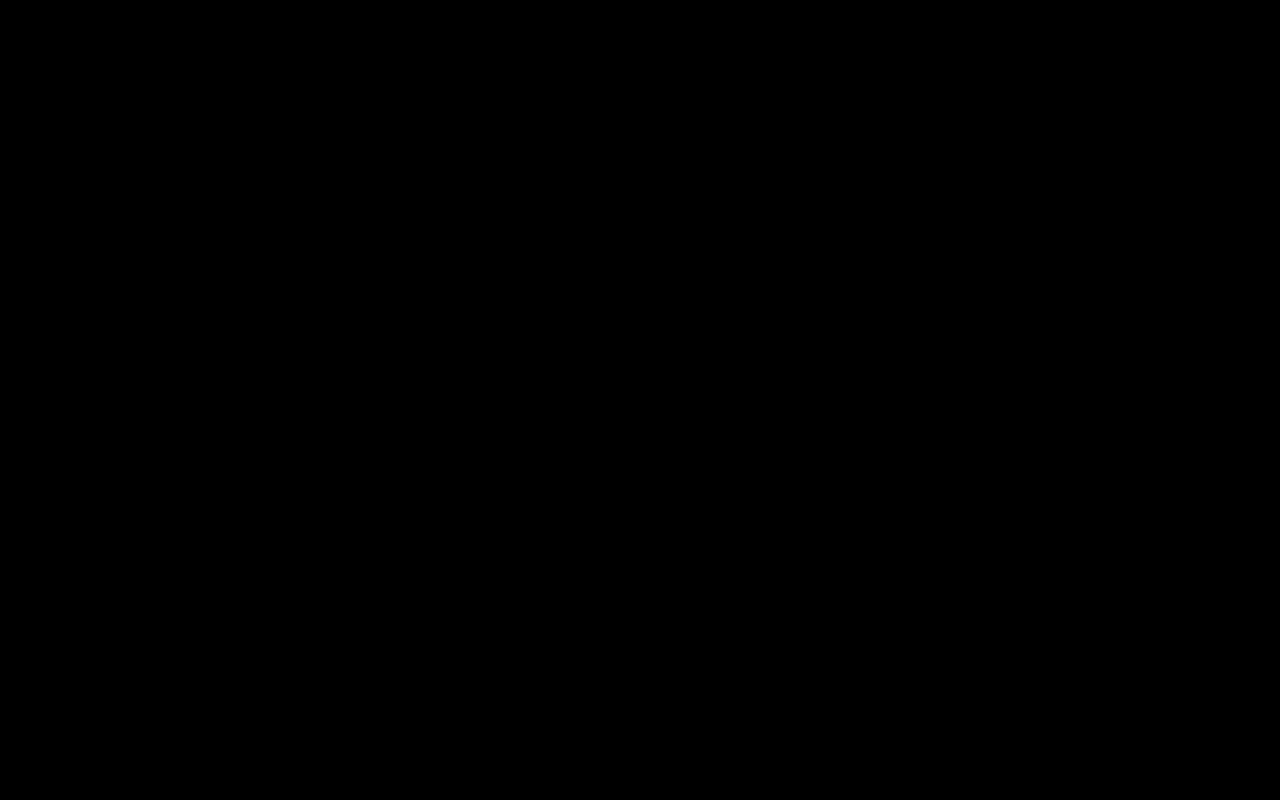
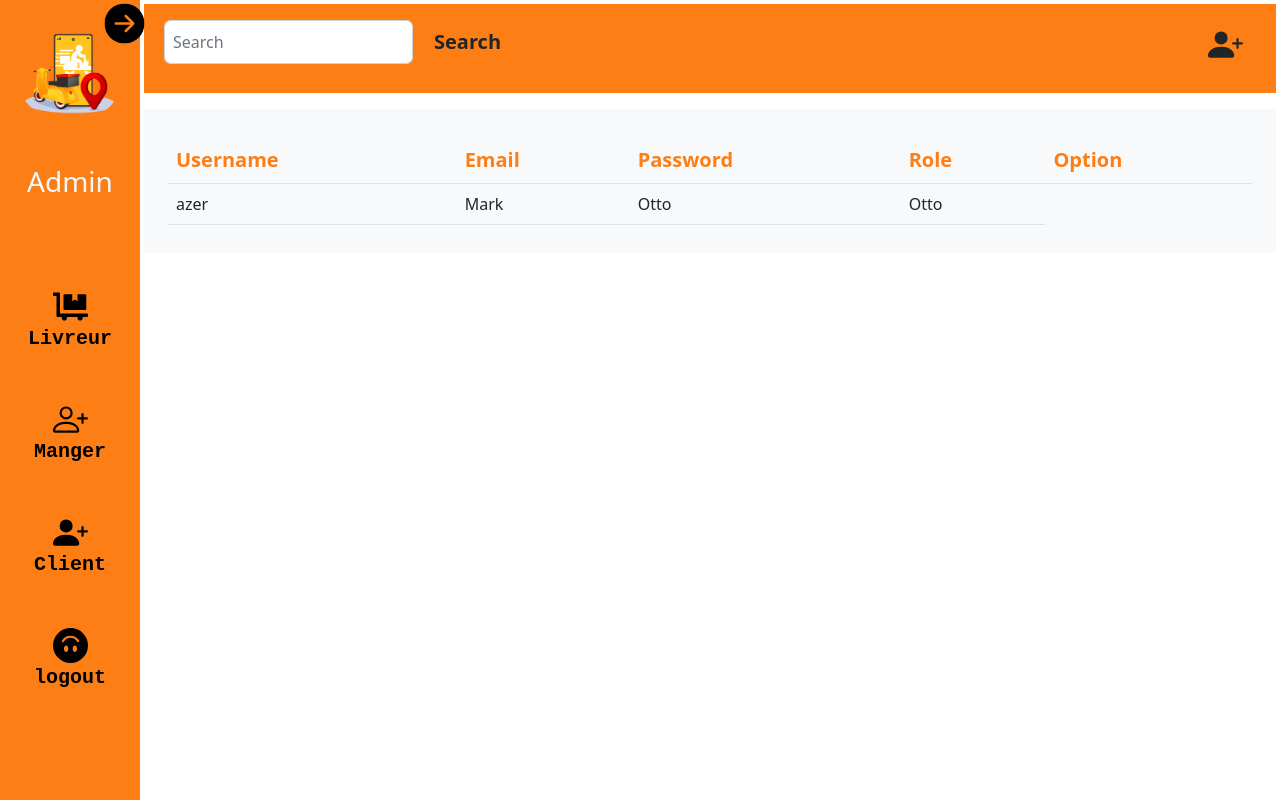
Before and after one commit to soumiaessabiry/App_Mar7aba_react, a React (Create React App) app: page /Client in a window 1280 px wide. Before the commit this address had no page. Built offline with nearby package versions, Linux system fonts and the light colour scheme.

Commit message:
termnier l'ajoute de tableau de client manger livreur + link de sidebar

```diff
--- a/src/App.js
+++ b/src/App.js
@@ -10,6 +10,9 @@ import Dashbord from "./Compoment/Dashbord"
 import Sidebar from "./Compoment/Sidbar"
 import axios from 'axios'
 import Navbar from "./Compoment/Navbar"
+import Livreur from "./Compoment/Livreur"
+import Manger from "./Compoment/Manger"
+import Client from "./Compoment/Client"
 const myStyle={
   background:'black',
   height:'100vh',
@@ -25,6 +28,9 @@ const myStyle={
 			<Route path="/Register" element={<Register/>} />
       <Route path="/Users" element={<Users/>} />
       <Route path="/Dashbord" element={<Dashbord/>} />
+      <Route path="/Livreur" element={<Livreur/>}></Route>
+      <Route path="/Manger" element={<Manger/>}></Route>
+      <Route path="/Client" element={<Client/>}></Route>
 		</Routes>
      </div>
     )
--- /dev/null
+++ b/src/Compoment/Client.jsx
@@ -0,0 +1,36 @@
+import { Row } from "react-bootstrap";
+import Col from "react-bootstrap";
+import Navbar from "./Navbar";
+import Tables from "./Table";
+import Dashbord from "./Dashbord";
+import Sidebar from "./Sidbar"
+import ModalAjouter from "./ModalAjouter"
+const over={'overflow': 'auto'}
+const bgg={'background':'#fd7e14'}
+const Client=()=>{
+    return(
+        <div className="h-100 bg-white">
+            <div className="d-flex h-100">
+                <div className="p-3 " style={bgg}>
+                    <Sidebar/>
+                </div>
+                <div className=" p-1 w-100" style={over} >
+                        <Row className=" m-auto" style={bgg}>
+                            <Navbar name=" Client" />
+                        </Row>
+                        <Row className="  m-auto mt-3 bg-light text-dark">
+                            <div>
+                                <div className=" p-1 w-100" style={over} >
+                                <Row className="  m-auto mt-3 bg-light ">
+                                    <Tables   />
+                                </Row>
+                                </div>
+                            </div>
+                        </Row>
+                </div>
+            </div>
+       </div>
+
+    )
+}
+export default Client
--- a/src/Compoment/Dashbord.jsx
+++ b/src/Compoment/Dashbord.jsx
@@ -1,11 +1,22 @@
 import Container from "react-bootstrap/esm/Container";
+import { FaDollyFlatbed} from "react-icons/fa";
+import { FcManager} from "react-icons/fc";
+import { ImUsers} from "react-icons/im";
+import { NavLink } from "react-router-dom";
 import Sidebar from "./Sidbar"
 import Navbar from './Navbar'
 import Tables from './Table'
+import Livreur from './Livreur'
+import Client from './Client'
+import Manger from './Manger'
 import Row from 'react-bootstrap/Row';
 import Col from 'react-bootstrap/Col';
 const bgg={'background':'#fd7e14'}
 const over={'overflow': 'auto'}
+const icon={"font-size": "35px","color":"brown"}
+const shadow = {
+  boxShadow: '13px 8px 13px coral','border':'none'
+};
 const Dashbord=()=>{
     return(
      <div className="h-100 bg-white">
@@ -14,14 +25,37 @@ const Dashbord=()=>{
           <Sidebar/>
         </div>
         <div className=" p-1 w-100" style={over} >
-          <Row className=" m-auto">
-            <Navbar />
-          </Row>
-          <Row className="  m-auto mt-3 bg-light ">
-            <Tables   />
+          <Row className="  m-auto mt-3 bg-light text-dark">
+            <div className="row row-cols-1 row-cols-md-3 g-4">
+              <div className="col " >
+                <div className="card" style={shadow}>
+                  <div className="card-body">
+                    <h5 className="card-title text-end"><FaDollyFlatbed style={icon}/></h5>
+                    <h5 className="card-title text-start fw-bold fs-3">Livreur</h5>
+                    <h5 className="card-title text-end">0</h5>
+                  </div>
+                </div>
+              </div>
+              <div className="col" >
+                <div className="card" style={shadow}>
+                  <div className="card-body">
+                    <h5 className="card-title text-end"><FcManager style={icon}/></h5>
+                    <h5 className="card-title text-start fw-bold fs-3">Manger</h5>
+                    <h5 className="card-title text-end">0</h5>
+                  </div>
+                </div>
+              </div> <div className="col" >
+                <div className="card" style={shadow}>
+                  <div className="card-body">
+                    <h5 className="card-title text-end"><ImUsers style={icon}/></h5>
+                    <h5 className="card-title text-start fw-bold fs-3">Client</h5>
+                    <h5 className="card-title text-end">0</h5>
+                  </div>
+                </div>
+              </div>
+            </div>
           </Row>
         </div>
-
       </div>
      </div>
     )
--- /dev/null
+++ b/src/Compoment/Livreur.jsx
@@ -0,0 +1,37 @@
+import { Row } from "react-bootstrap";
+import Col from "react-bootstrap";
+import Navbar from "./Navbar";
+import Tables from "./Table";
+import Dashbord from "./Dashbord";
+import Sidebar from "./Sidbar"
+import ModalAjouter from "./ModalAjouter"
+const over={'overflow': 'auto'}
+const bgg={'background':'#fd7e14'}
+const Livreur=()=>{
+    return(
+        <div className="h-100 bg-white">
+            <div className="d-flex h-100">
+                <div className="p-3 " style={bgg}>
+                    <Sidebar/>
+                </div>
+                <div className=" p-1 w-100" style={over} >
+                        <Row className=" m-auto" style={bgg}>
+                            <Navbar name=" Livreur" />
+                            <ModalAjouter name=" Livreur"/>
+                        </Row>
+                        <Row className="  m-auto mt-3 bg-light text-dark">
+                            <div>
+                                <div className=" p-1 w-100" style={over} >
+                                <Row className="  m-auto mt-3 bg-light ">
+                                    <Tables   />
+                                </Row>
+                                </div>
+                            </div>
+                        </Row>
+                </div>
+            </div>
+       </div>
+
+    )
+}
+export default Livreur
--- /dev/null
+++ b/src/Compoment/Manger.jsx
@@ -0,0 +1,37 @@
+import { Row } from "react-bootstrap";
+import Col from "react-bootstrap";
+import Navbar from "./Navbar";
+import Tables from "./Table";
+import Dashbord from "./Dashbord";
+import Sidebar from "./Sidbar"
+import ModalAjouter from "./ModalAjouter"
+const over={'overflow': 'auto'}
+const bgg={'background':'#fd7e14'}
+const Manger=()=>{
+    return(
+        <div className="h-100 bg-white">
+            <div className="d-flex h-100">
+                <div className="p-3 " style={bgg}>
+                    <Sidebar/>
+                </div>
+                <div className=" p-1 w-100" style={over} >
+                        <Row className=" m-auto" style={bgg}>
+                            <Navbar name=" Manger" />
+                            <ModalAjouter name=" Manger"/>
+                        </Row>
+                        <Row className="  m-auto mt-3 bg-light text-dark">
+                            <div>
+                                <div className=" p-1 w-100" style={over} >
+                                <Row className="  m-auto mt-3 bg-light ">
+                                    <Tables   />
+                                </Row>
+                                </div>
+                            </div>
+                        </Row>
+                </div>
+            </div>
+       </div>
+
+    )
+}
+export default Manger
--- a/src/Compoment/Navbar.jsx
+++ b/src/Compoment/Navbar.jsx
@@ -17,15 +17,7 @@ return(
         <div class="ms-auto p-2 bd-highlight mt-2">
             <button type="button" class="btn"  data-bs-toggle="modal" data-bs-target="#exampleModal" data-bs-whatever="@mdo"><BsPersonPlusFill Ajouter={props.name} style={iconBsP}/></button>
         </div>
-    {/* modal */}
-        <div>
-           <ModalAjouter name=" Livreur"/>
     </div>
-  </div>
-
-
-
-
 )
 }
 export default Navbar
--- a/src/Compoment/Sidbar.jsx
+++ b/src/Compoment/Sidbar.jsx
@@ -1,15 +1,25 @@
 import Container from "react-bootstrap/esm/Container";
 import { useState } from "react";
+import { NavLink } from "react-router-dom";
 import { FcMenu ,FcRefresh ,} from "react-icons/fc";
+import { FaDollyFlatbed} from "react-icons/fa";
 import { BsPersonPlusFill ,BsFillCartPlusFill,BsPersonPlus ,BsFillEmojiSmileUpsideDownFill,BsTextIndentLeft,BsFillArrowRightCircleFill} from "react-icons/bs";
 import Row from 'react-bootstrap/Row';
 import Col from 'react-bootstrap/Col';
 import homelogo from '../Image/LOGO.png'
+import Livreur from './Livreur'
+import Client from './Client'
+import Manger from './Manger'
 
-const styleFc={'font-size':'41px', 'margin-top':' 1px','margin-left':' 1px', 'font-weight': 'bolder','font-size':'40px','color':'black'}
+const styleFc={'font-size':'41px', 'margin-top':' 15px','margin-left':' 1px', 'font-weight': 'bolder','font-size':'40px','color':'black'}
 const logo={'border-radius': '35px','margin-top':' 10px'}
 const icon={"font-size": "35px"}
 const sid={'margin-top':"90px"}
+const navlik={
+    textDecoration: 'none' ,
+    color:'black',
+
+}
 
 const Sidebar=()=>{
  const [isShown, setDisplay]=useState('true');
@@ -31,16 +41,22 @@ const Titledispshow=(e)=>{
                 <div class="d-grid gap-2 "  style={sid}>
                     <div ClassName="">
                         <div  className=" pdashbor">
-                        <span><BsFillCartPlusFill  style={icon}/></span>
-                        <p className="text-darckfw-bolder fs-5 title"  style={{display: isShown ? 'block' : 'none'}} >Livreur</p>
+                            <NavLink to="/Livreur"  style={navlik}>
+                                <span><FaDollyFlatbed  style={icon}/></span>
+                                <p className="text-darckfw-bolder fs-5 title"  style={{display: isShown ? 'block' : 'none'}} >Livreur</p>
+                            </NavLink>
                         </div>
                         <div  className="mt-5 pdashbor">
-                        <span><BsPersonPlus style={icon}/></span>
-                         <p className="text-darck fw-bolder fs-5 title" style={{display: isShown ? 'block' : 'none'}}>Manger</p>
+                            <NavLink to="/Manger"  style={navlik}>
+                                <span><BsPersonPlus style={icon}/></span>
+                                <p className="text-darck fw-bolder fs-5 title" style={{display: isShown ? 'block' : 'none'}}>Manger</p>
+                            </NavLink>
                         </div>
                         <div  className="mt-5 pdashbor">
-                        <span><BsPersonPlusFill style={icon}/></span>
-                        <p className="text-darck fw-bolder fs-5 title" style={{display: isShown ? 'block' : 'none'}}>Client</p>
+                            <NavLink to="/Client"  style={navlik}>
+                                <span><BsPersonPlusFill style={icon}/></span>
+                                <p className="text-darck fw-bolder fs-5 title" style={{display: isShown ? 'block' : 'none'}}>Client</p>
+                            </NavLink>
                         </div>
                         <div  className="mt-5 pdashbor">
                         <span><BsFillEmojiSmileUpsideDownFill style={icon}/></span> <p className="text-darck fw-bolder fs-5 title" style={{display: isShown ? 'block' : 'none'}}>logout</p>
```
Lines whose indentation alone changed are shown as unchanged.
